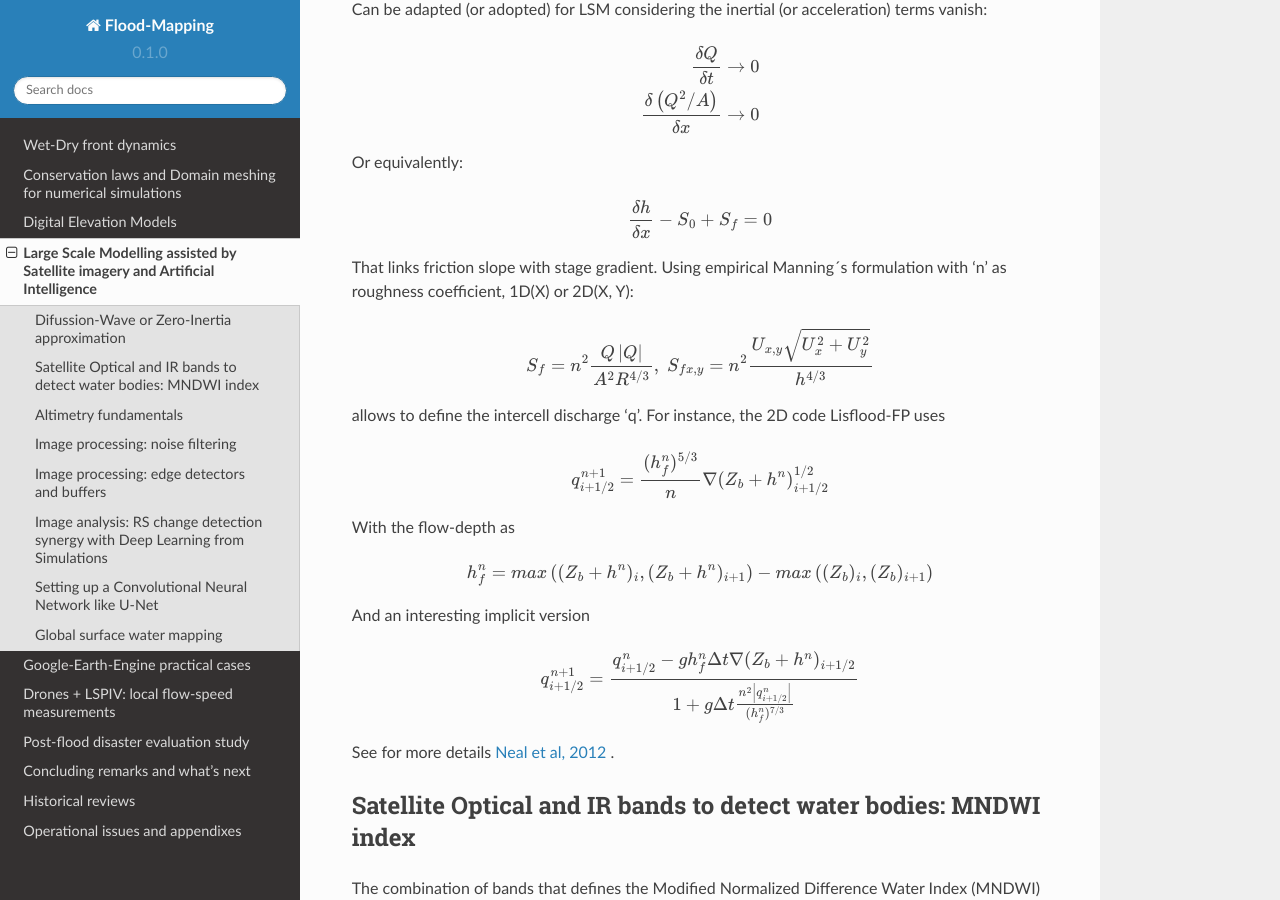
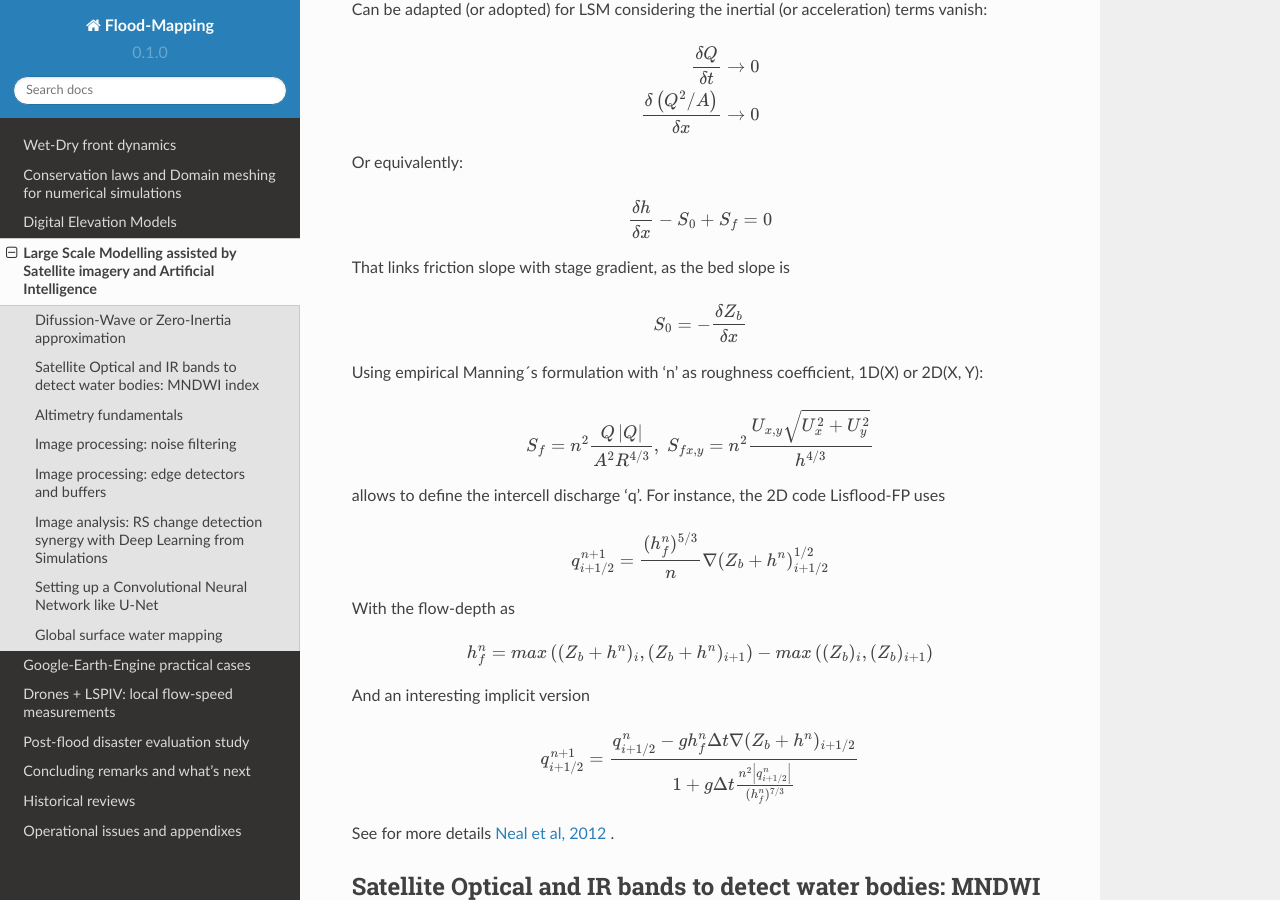
Before and after one commit to ivillamadrid/FloodMapping, a Sphinx documentation site: the page built from docs/source/lsm.rst, in a window 1280 px wide and 900 px high, scrolled down 737 px. Built offline with Sphinx 7.4.7 and the Read the Docs theme 2.0.0, drawn with Linux system fonts in a browser that asks for light colours.

Commit message:
Update lsm.rst

```diff
--- a/docs/source/lsm.rst
+++ b/docs/source/lsm.rst
@@ -51,7 +51,13 @@ Or equivalently:
   \frac{\delta h} {\delta x}-S_0+S_f=0 \\
 
 
-That links friction slope with stage gradient. Using empirical Manning´s formulation with 'n' as roughness coefficient,  1D(X) or 2D(X, Y):
+That links friction slope with stage gradient, as the bed slope is
+
+.. math::
+
+  S_0=-\frac{\delta Z_b} {\delta x} \\
+
+Using empirical Manning´s formulation with 'n' as roughness coefficient,  1D(X) or 2D(X, Y):
 
 .. math::
 
```
